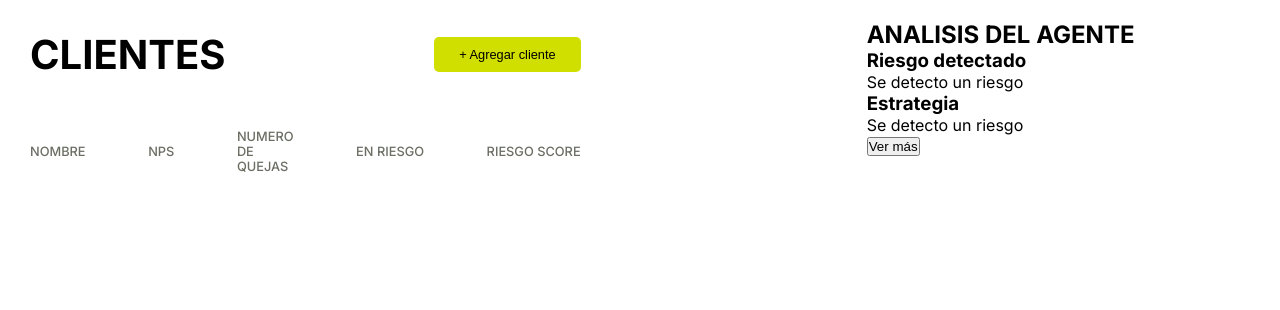
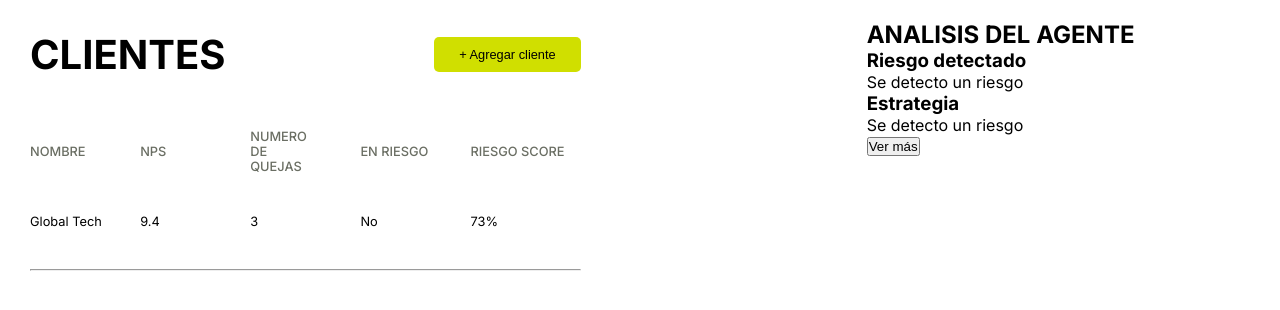
Before and after one commit to Chimal-sn/Hackathon, a Django app: page / in a window 1280 px wide. Shown: the part 89-399 px from the top of the page. Run offline with Django 5.2, Linux system fonts and the light colour scheme.

Commit message:
Add. Diseño de info clientes

```diff
--- a/static/css/clientes.css
+++ b/static/css/clientes.css
@@ -69,13 +69,18 @@ main {
     font-size: 2.5rem;
 }
 
+
+.clientes_section {
+    width: 70%;
+    display: grid;
+    grid-template-columns: repeat(5, 1fr);
+    align-items: center;
+    row-gap: 40px;
+    font-size: 0.8rem;
+}
+
 .clientes_header {
-    width: 70%;
-    display: flex;
-    justify-content: space-between;
-    align-items: center;
     color: #6A6E63;
-    font-size: 0.8rem;
     font-weight: 500;
 }
 
@@ -83,3 +88,7 @@ main {
     padding: 20px;
     flex: 1;
 }
+
+.linea {
+    grid-column: 1 / -1;
+}
--- a/templates/clientes.html
+++ b/templates/clientes.html
@@ -28,13 +28,18 @@
                 <button class="agregar_btn">+ Agregar cliente</button>
             </header>
             <section class="clientes_section">
-                <div class="clientes_header">
-                    <p>NOMBRE</p>
-                    <p>NPS</p>
-                    <p>NUMERO <br>DE <br> QUEJAS</p>
-                    <p>EN RIESGO</p>
-                    <p>RIESGO SCORE</p>
-                </div>
+                <p><span class="clientes_header">NOMBRE</span></p>
+                <p><span class="clientes_header">NPS</span></p>
+                <p><span class="clientes_header">NUMERO <br>DE <br> QUEJAS</span></p>
+                <p><span class="clientes_header">EN RIESGO</span></p>
+                <p><span class="clientes_header">RIESGO SCORE</span></p>
+                <p>Global Tech</p>
+                <p>9.4</p>
+                <p>3</p>
+                <p>No</p>
+                <p>73%</p>
+                <hr class="linea">
+
             </section>
         </section>
         <section class="analisis_section">
```
